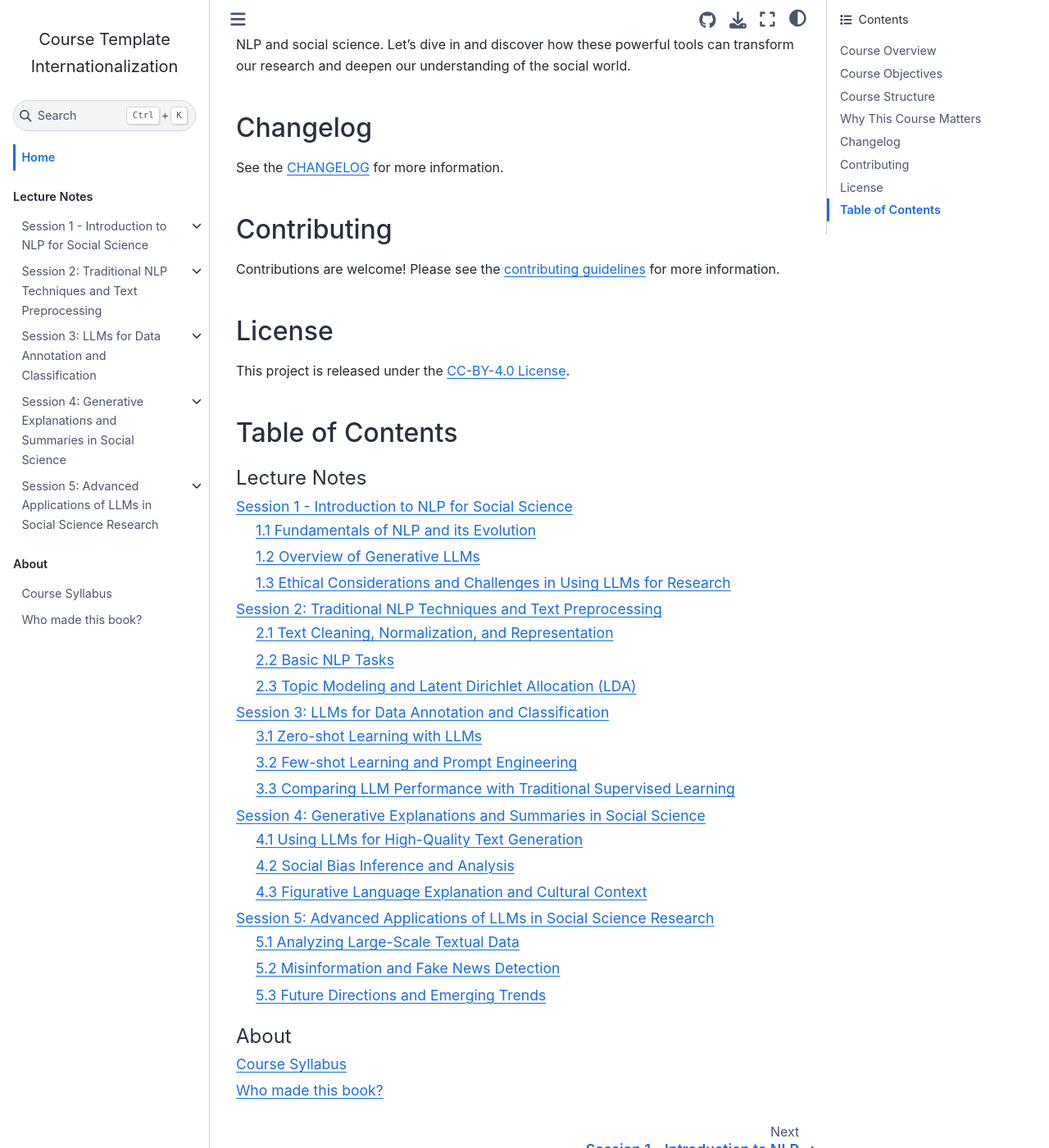
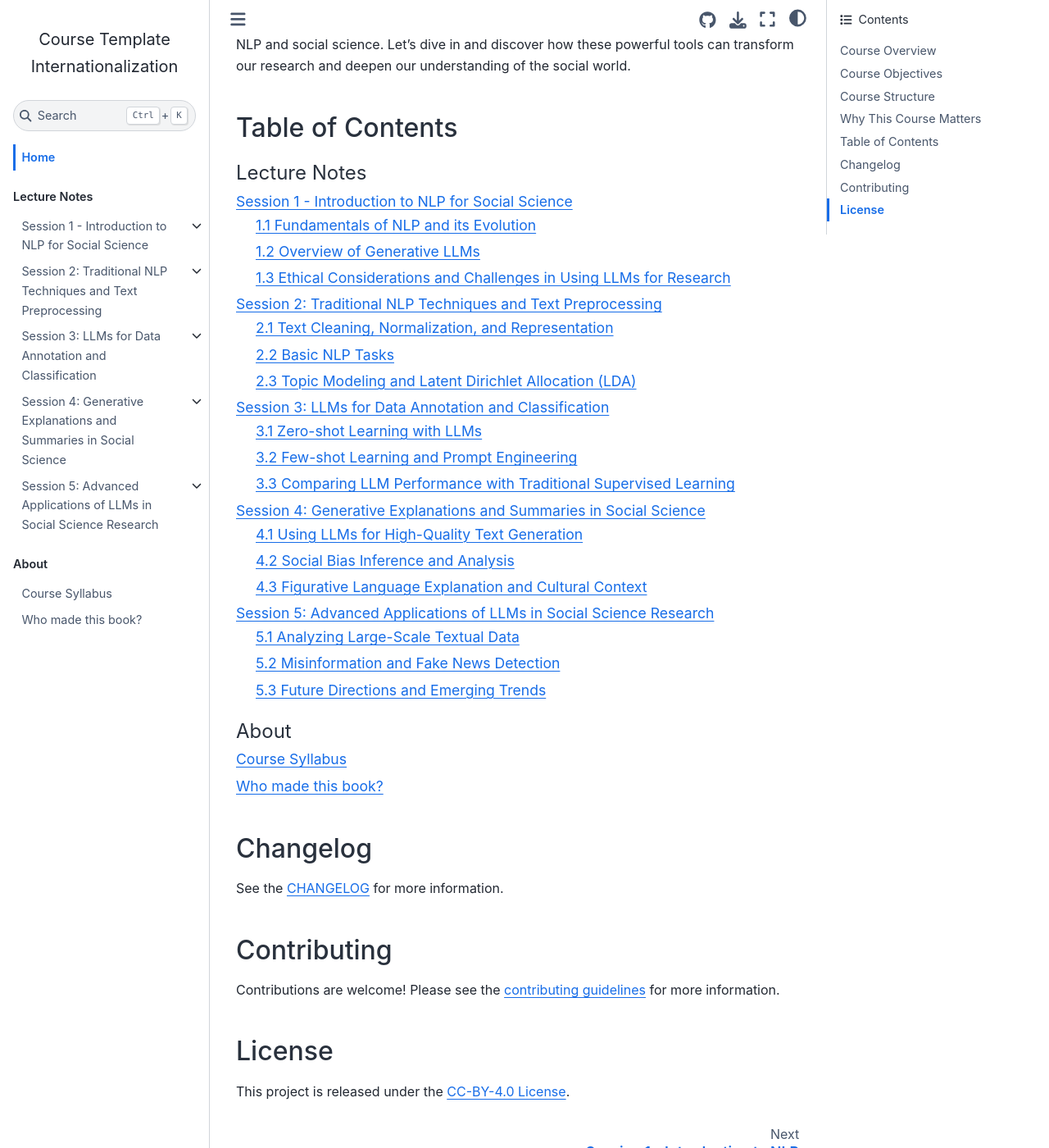
Before and after one commit to entelecheia/nlp4ss, a Jupyter Book: the page built from book/en/index.md, in a window 1280 px wide and 1400 px high, scrolled down 1516 px. Shown: the whole window at 82% size. Built offline with Jupyter Book 1.0.4 settings and Sphinx 7.4.7 and the Sphinx Book theme 1.1.4, drawn with Linux system fonts in a browser that asks for light colours.

Commit message:
fix(docs): move and correct Table of Contents placement in index.md

````diff
--- a/book/en/index.md
+++ b/book/en/index.md
@@ -57,6 +57,12 @@ As social scientists, we're constantly seeking new ways to understand human beha
 
 We're excited to embark on this journey with you, exploring the fascinating intersection of NLP and social science. Let's dive in and discover how these powerful tools can transform our research and deepen our understanding of the social world.
 
+## Table of Contents
+
+```{tableofcontents}
+
+```
+
 ## Changelog
 
 See the [CHANGELOG] for more information.
@@ -68,9 +74,3 @@ Contributions are welcome! Please see the [contributing guidelines] for more inf
 ## License
 
 This project is released under the [CC-BY-4.0 License][license-url].
-
-## Table of Contents
-
-```{tableofcontents}
-
-```
````
